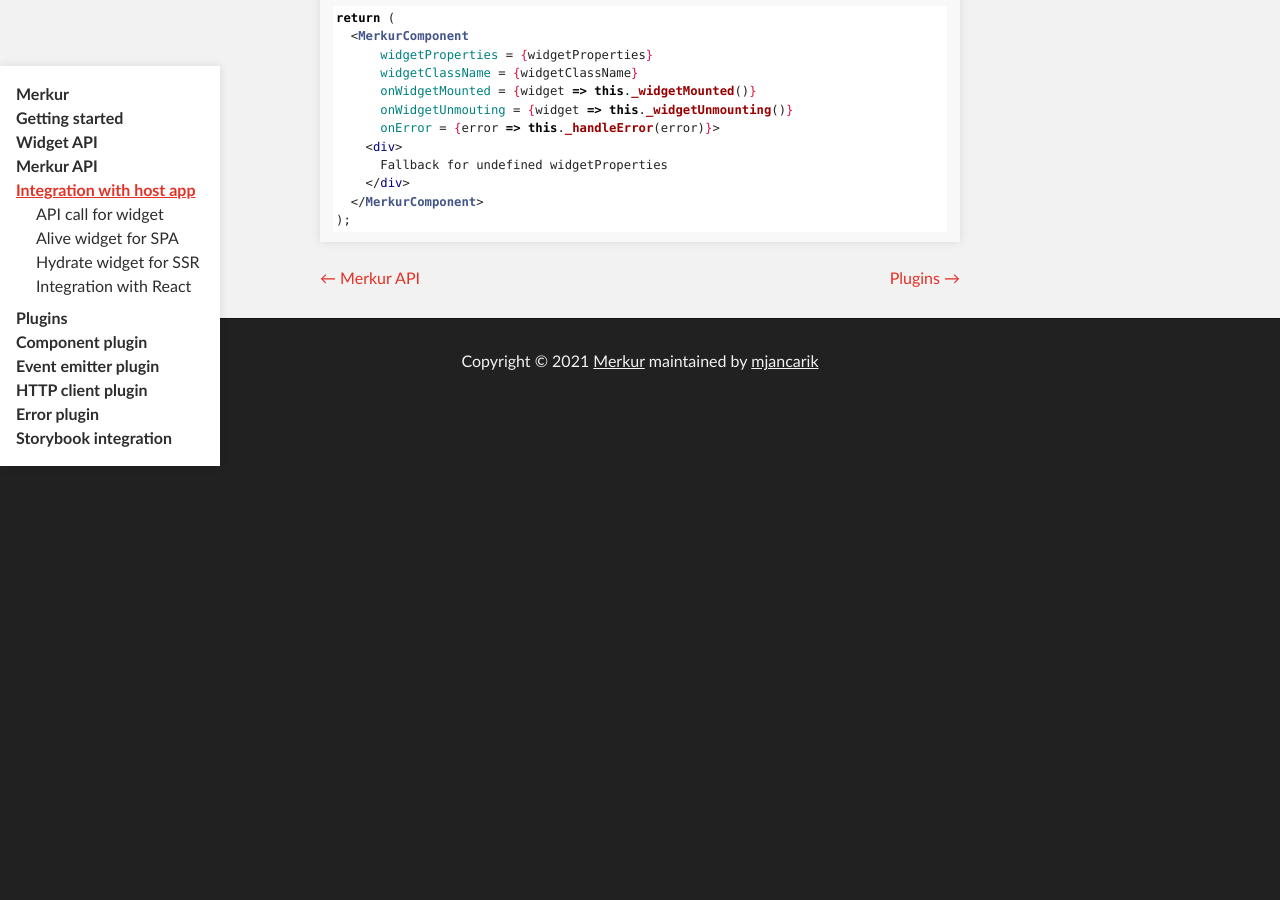
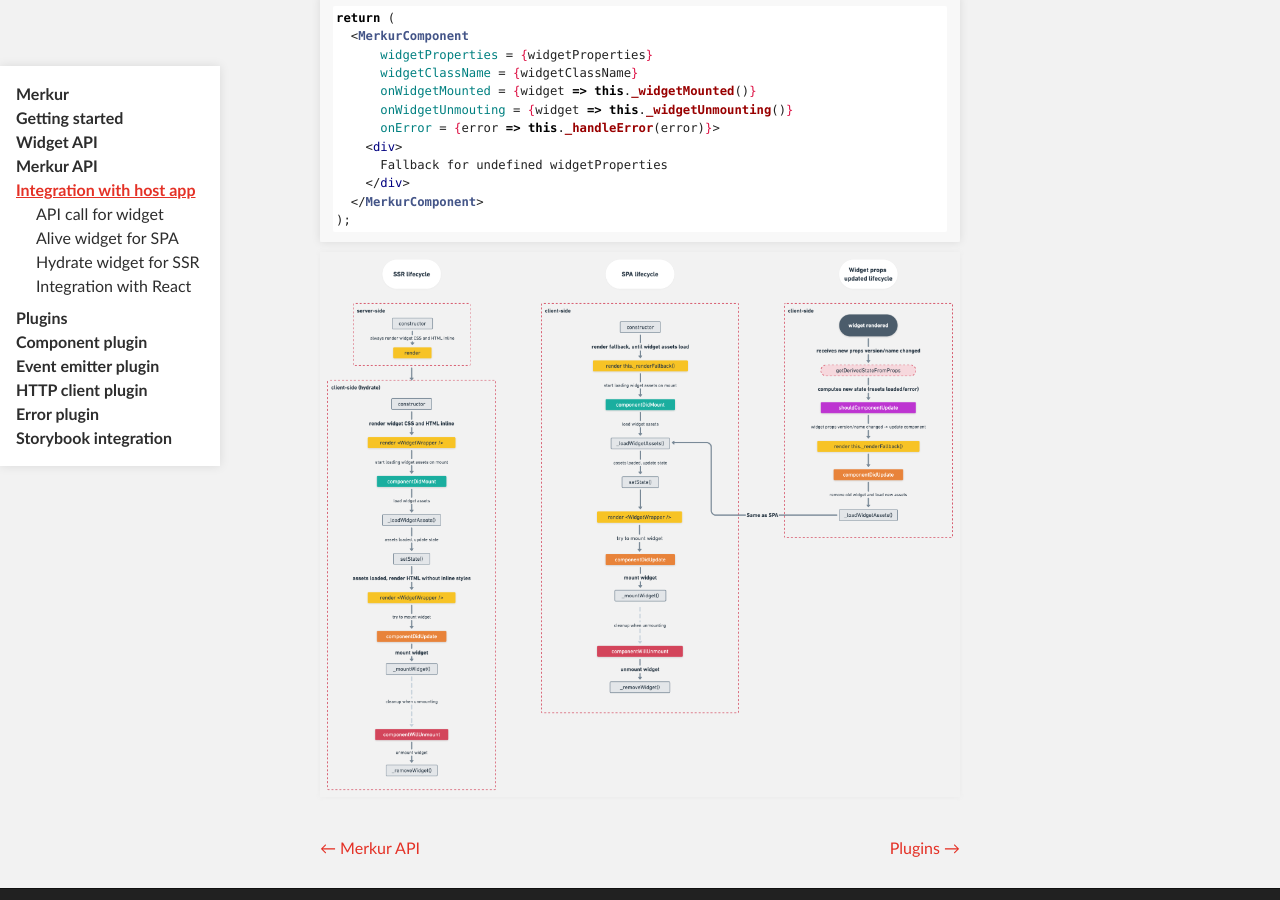
Before and after one commit to mjancarik/merkur, a Jekyll site: the page built from docs/docs/integration-with-app.md, in a window 1280 px wide and 900 px high, scrolled down 5340 px. Built offline with Jekyll 4.4.1, drawn with Linux system fonts in a browser that asks for light colours.

Commit message:
docs: ✏️ add lifecycle methods for Merkur integration with React

````diff
--- a/docs/docs/integration-with-app.md
+++ b/docs/docs/integration-with-app.md
@@ -272,3 +272,6 @@
   </MerkurComponent>
 );
 ```
+<a href="{{ '/assets/images/merkur-integration-lifecycle.png?v=' | append: site.github.build_revision | relative_url }}" target="_blank" title="Merkur - integration React - lifecycle methods">
+  <img class="responsive" src="{{ '/assets/images/merkur-integration-lifecycle.png?v=' | append: site.github.build_revision | relative_url }}" alt="Merkur - integration React - lifecycle methods" />
+</a>
````
Also changed, not shown: docs/assets/images/merkur-integration-lifecycle.png (added).
